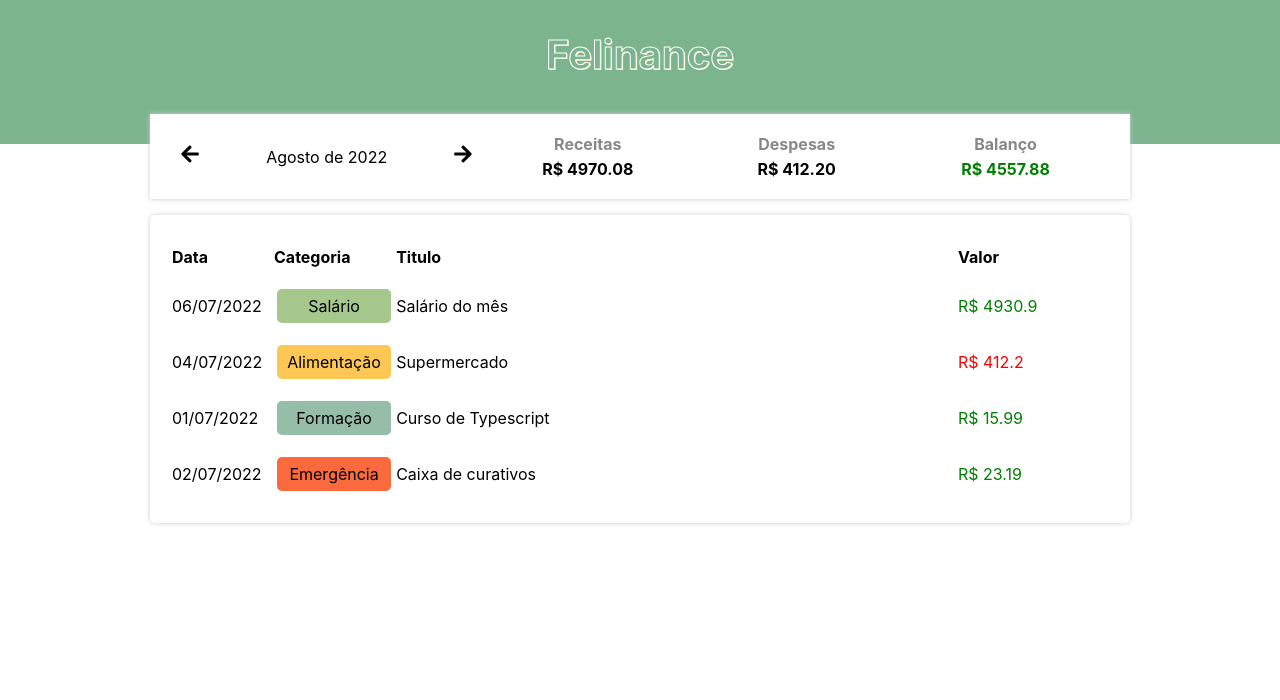
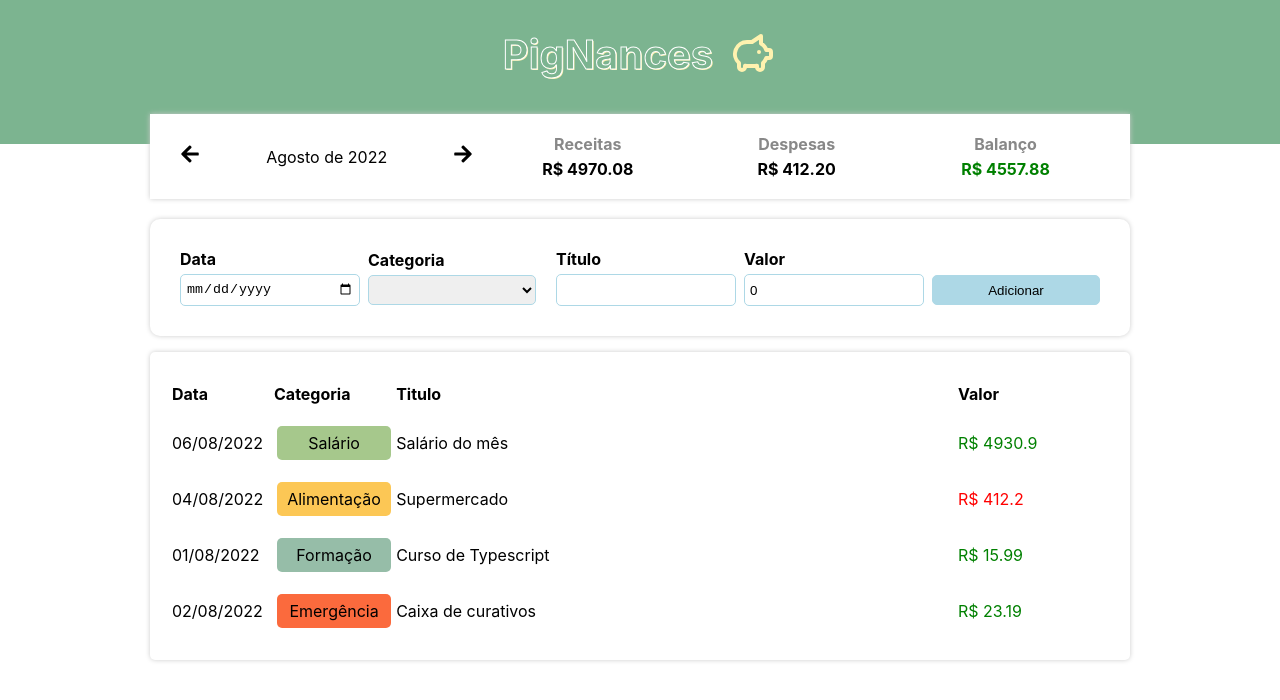
Before and after one commit to felipelouzeiro/pignances, a React (Create React App) app: page / in a window 1280 px wide. Shown: the top 700 px of the page. Built offline with nearby package versions, Linux system fonts and the light colour scheme; the HTML template or start-up script is replaced by a standard one.

Commit message:
✨ feat: implementando formulário de inserção de items

```diff
--- a/src/App.tsx
+++ b/src/App.tsx
@@ -1,6 +1,8 @@
 import { useEffect, useState } from 'react';
 import * as C from './App.styled';
+import { TbPig } from 'react-icons/tb';
 import { Dashboard } from './components/dashboard';
+import { InputItem } from './components/InputItem';
 import { TableContent } from './components/TableContent';
 import { categories } from './data/categories';
 import { items } from './data/items';
@@ -41,10 +43,18 @@
     setCurrentMonth(newMonth);
   };
 
+  const handleAddItem = (newItem: Item) => {
+    let newList = [...list];
+    newList.push(newItem);
+
+    setList(newList);
+  };
+
   return (
     <C.Container>
       <C.Header>
-        <C.HeaderTitle>Felinance</C.HeaderTitle>
+        <C.HeaderTitle>PigNances</C.HeaderTitle>
+        <TbPig />
       </C.Header>
       <C.Body>
         <Dashboard
@@ -53,7 +63,7 @@
           income={income}
           expense={expense}
         />
-
+        <InputItem onAdd={handleAddItem} />
         <TableContent list={filteredList} />
       </C.Body>
     </C.Container>
--- /dev/null
+++ b/src/components/InputItem/index.tsx
@@ -0,0 +1,99 @@
+import { useState } from 'react';
+import { categories } from '../../data/categories';
+import { newFormattedDate } from '../../services/helpers/dateFilter';
+import { Item } from '../../types';
+import * as C from './styles';
+
+type InputItemProps = {
+  onAdd: (newItem: Item) => void;
+};
+
+export const InputItem = ({ onAdd }: InputItemProps) => {
+  const [dateField, setDateField] = useState('');
+  const [categoryField, setCategoryField] = useState('');
+  const [titleField, setTitleField] = useState('');
+  const [valueField, setValueField] = useState(0);
+
+  let categoryKeys: string[] = Object.keys(categories);
+
+  const handleAddEvent = () => {
+    let errors: string[] = [];
+
+    if (isNaN(new Date(dateField).getTime())) {
+      errors.push('Data inválida.');
+    }
+    if (!categoryKeys.includes(categoryField)) {
+      errors.push('Categoria inválida.');
+    }
+    if (titleField === '') {
+      errors.push('Titulo vazio.');
+    }
+    if (valueField < 0) {
+      errors.push('Valor inválido.');
+    }
+
+    if (errors.length > 0) {
+      alert(errors.join('\n'));
+    } else {
+      onAdd({
+        date: newFormattedDate(dateField),
+        category: categoryField,
+        title: titleField,
+        value: valueField,
+      });
+    }
+  };
+
+  return (
+    <C.Container>
+      <C.InputLabel>
+        <C.InputTitle>Data</C.InputTitle>
+        <C.Input
+          type={'date'}
+          value={dateField}
+          onChange={(e) => setDateField(e.target.value)}
+        />
+      </C.InputLabel>
+
+      <C.InputLabel>
+        <C.InputTitle>Categoria</C.InputTitle>
+        <C.Select
+          value={categoryField}
+          onChange={(e) => setCategoryField(e.target.value)}
+        >
+          <>
+            <option></option>
+            {categoryKeys.map((key, index) => (
+              <option key={index} value={key}>
+                {categories[key].title}
+              </option>
+            ))}
+          </>
+        </C.Select>
+      </C.InputLabel>
+
+      <C.InputLabel>
+        <C.InputTitle>Título</C.InputTitle>
+        <C.Input
+          type={'text'}
+          value={titleField}
+          onChange={(e) => setTitleField(e.target.value)}
+        />
+      </C.InputLabel>
+
+      <C.InputLabel>
+        <C.InputTitle>Valor</C.InputTitle>
+        <C.Input
+          type={'number'}
+          value={valueField}
+          onChange={(e) => setValueField(parseFloat(e.target.value))}
+        />
+      </C.InputLabel>
+
+      <C.InputLabel>
+        <C.InputTitle>&nbsp;</C.InputTitle>
+        <C.Button onClick={handleAddEvent}>Adicionar</C.Button>
+      </C.InputLabel>
+    </C.Container>
+  );
+};
--- /dev/null
+++ b/src/components/InputItem/styles.ts
@@ -0,0 +1,52 @@
+import styled from 'styled-components';
+
+export const Container = styled.div`
+  background-color: #fff;
+  box-shadow: 0px 0px 5px #ccc;
+  border-radius: 10px;
+  padding: 20px;
+  margin-top: 20px;
+  display: flex;
+  align-items: center;
+`;
+
+export const InputLabel = styled.label`
+  flex: 1;
+  margin: 10px;
+`;
+
+export const InputTitle = styled.div`
+  font-weight: bold;
+  margin-bottom: 5px;
+`;
+
+export const Input = styled.input`
+  width: 100%;
+  height: 30px;
+  padding: 0 5px;
+  border: 1px solid lightblue;
+  border-radius: 5px;
+`;
+
+export const Select = styled.select`
+  width: 100%;
+  height: 30px;
+  padding: 0 5px;
+  border: 1px solid lightblue;
+  border-radius: 5px;
+`;
+
+export const Button = styled.button`
+  width: 100%;
+  height: 30px;
+  padding: 0 5px;
+  border: 1px solid lightblue;
+  border-radius: 5px;
+  background-color: lightblue;
+  color: black;
+  cursor: pointer;
+  &:hover {
+    background-color: blue;
+    color: white;
+  }
+`;
--- a/src/services/helpers/dateFilter.ts
+++ b/src/services/helpers/dateFilter.ts
@@ -39,7 +39,7 @@
  */
 export const formatDate = (date: Date): string => {
   let year = date.getFullYear();
-  let month = date.getMonth();
+  let month = date.getMonth() + 1;
   let day = date.getDay();
 
   return `${addZeroToDate(day)}/${addZeroToDate(month)}/${year}`;
@@ -77,3 +77,8 @@
 
   return `${months[parseInt(month) - 1]} de ${year}`;
 };
+
+export const newFormattedDate = (dateField: string) => {
+  let [year, month, day] = dateField.split('-');
+  return new Date(parseInt(year), parseInt(month) - 1, parseInt(day));
+};
```
